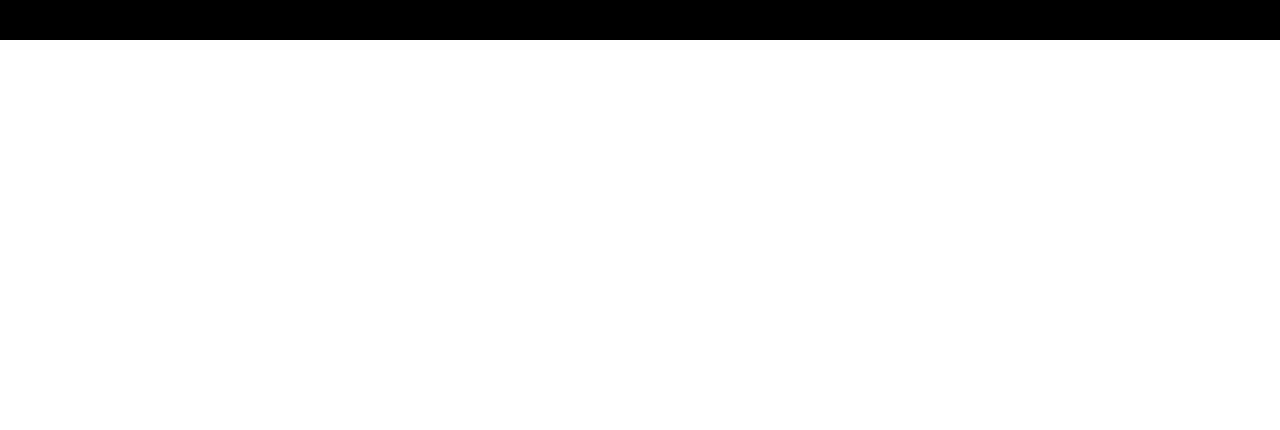
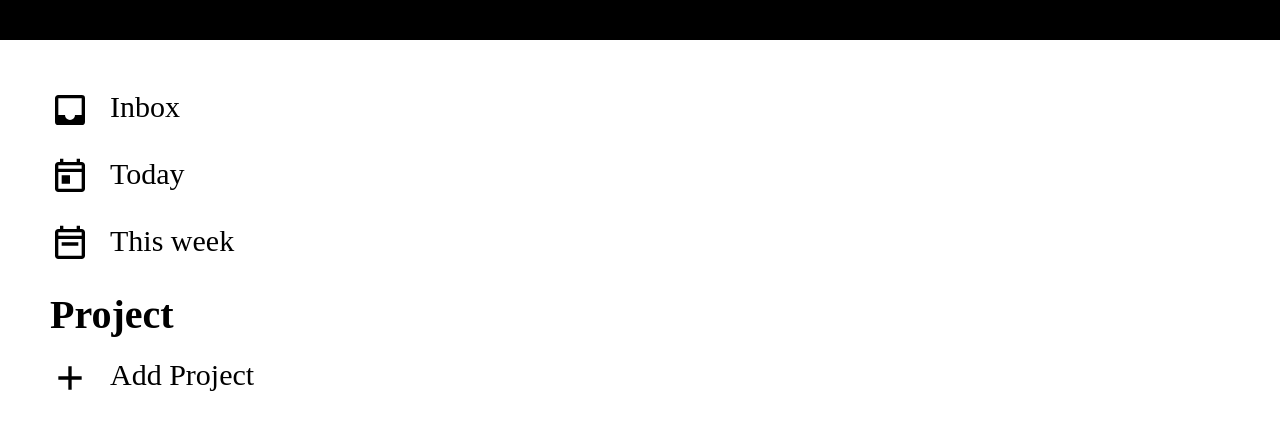
Before and after one commit to rtyty0615/Todo-List, a website built with webpack: page src/template.html in a window 1280 px wide. Shown: the part 120-550 px from the top of the page. Built offline with nearby package versions, Linux system fonts and the light colour scheme.

Commit message:
Add sidebar

```diff
--- /dev/null
+++ b/src/header.js
@@ -0,0 +1,14 @@
+import "./styles.css";
+import * as Icons from './icon.js';
+
+export default function header(){
+    const header = document.querySelector("header");
+    const headerDiv = document.createElement("div");
+    const bigIconSvg = Icons.bigIcon;
+    const bigIcon = Icons.getIconElement(bigIconSvg, "big-icon");
+    headerDiv.appendChild(bigIcon);
+    const headerTitle = document.createElement("h1");
+    headerTitle.textContent = "Todo List";
+    headerDiv.appendChild(headerTitle);
+    header.appendChild(headerDiv);
+}
--- a/src/index.js
+++ b/src/index.js
@@ -1,17 +1,7 @@
 import "./styles.css";
-import { } from "./project.js";
-import * as Icons from './icons.js';
+import header from "./header.js";
+import sidebar from "./sidebar.js";
 
+header()
 
-function header(){
-    const header = document.querySelector("header");
-    const headerDiv = document.createElement("div");
-    const bigIconSvg = Icons.bigIcon;
-    const bigIcon = Icons.getIconElement(bigIconSvg, "big-icon");
-    headerDiv.appendChild(bigIcon);
-    const headerTitle = document.createElement("h1");
-    headerTitle.textContent = "Todo List";
-    headerDiv.appendChild(headerTitle);
-    header.appendChild(headerDiv);
-}
-header()
+sidebar()
--- /dev/null
+++ b/src/sidebar.js
@@ -0,0 +1,53 @@
+import "./styles.css";
+import * as Icons from './icon.js';
+
+export default function sidebar() {
+    const main = document.querySelector("main");
+    const sidebar = document.createElement("div");
+    sidebar.id = "sidebar";
+
+    const btnList = document.createElement("div");
+
+    const inboxBtn = document.createElement("button");
+    const inboxSvg = Icons.inboxIcon;
+    const inboxIcon = Icons.getIconElement(inboxSvg, "inbox-icon");
+    inboxBtn.appendChild(inboxIcon);
+    const inboxText = document.createElement("div");
+    inboxText.textContent = "Inbox";
+    inboxBtn.appendChild(inboxText);
+    btnList.appendChild(inboxBtn);
+
+    const todayBtn = document.createElement("button");
+    const todaySvg = Icons.todayIcon;
+    const todayIcon = Icons.getIconElement(todaySvg, "today-icon");
+    todayBtn.appendChild(todayIcon);
+    const todayText = document.createElement("div");
+    todayText.textContent = "Today";
+    todayBtn.appendChild(todayText);
+    btnList.appendChild(todayBtn);
+
+    const weekBtn = document.createElement("button");
+    const weekSvg = Icons.weekIcon;
+    const weekIcon = Icons.getIconElement(weekSvg, "week-icon");
+    weekBtn.appendChild(weekIcon);
+    const weekText = document.createElement("div");
+    weekText.textContent = "This week";
+    weekBtn.appendChild(weekText);
+    btnList.appendChild(weekBtn);
+    sidebar.appendChild(btnList);
+
+    const projectText = document.createElement("h2");
+    projectText.textContent = "Project"
+    sidebar.appendChild(projectText);
+
+    const addBtn = document.createElement("button");
+    const addSvg = Icons.addIcon;
+    const addIcon = Icons.getIconElement(addSvg, "today-icon");
+    addBtn.appendChild(addIcon);
+    const addText = document.createElement("div");
+    addText.textContent = "Add Project";
+    addBtn.appendChild(addText);
+    sidebar.appendChild(addBtn);
+
+    main.appendChild(sidebar);
+}
--- a/src/styles.css
+++ b/src/styles.css
@@ -4,16 +4,12 @@
     box-sizing: border-box;
 }
 
-body {
-}
+
 
 header{
     background-color: rgb(0, 0, 0);
     height: 160px;
 }
-
-
-
 
 .big-icon svg{
     fill: white;
@@ -30,3 +26,36 @@ header div{
     align-items: center;
     gap: 30px;
 }
+
+main {
+    padding: 50px;
+    font-size: 30px;
+}
+
+main div{
+    display: flex;
+    flex-direction: column;
+    gap: 20px;
+}
+
+button {
+    appearance: none;
+    background: none;
+    border: none;
+    padding: 0;
+    font: inherit;
+    cursor: pointer;
+    outline: inherit;
+    display: flex;
+    gap: 20px;
+
+}
+
+h2 {
+    font-size: 40px;
+}
+
+button svg {
+    width: 40px;
+    height: 40px;
+}
```
Also changed, not shown: src/icon.js (renamed from src/icons.js).
